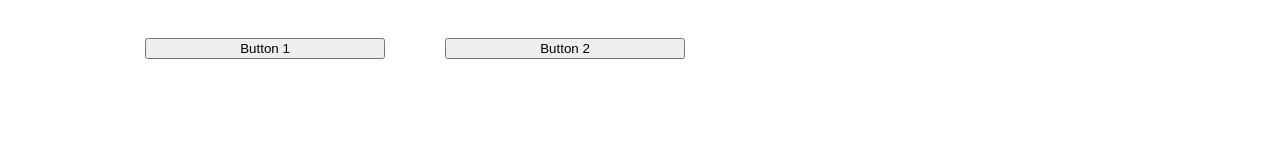
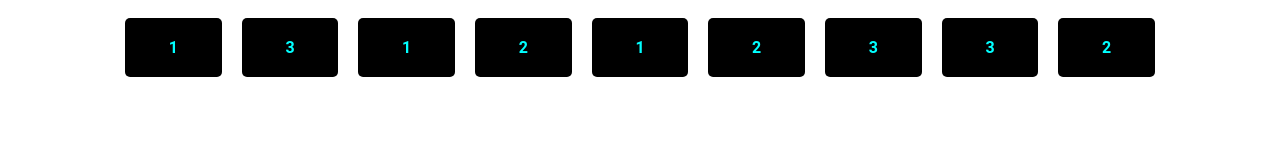
Before and after one commit to alanjameschapman/the-importance-of-this, a plain HTML site: page index.html in a window 1280 px wide. Drawn offline with nearby package versions, Linux system fonts and the light colour scheme.

Commit message:
Add if statements

```diff
--- a/css/style.css
+++ b/css/style.css
@@ -1,4 +1,4 @@
-#container {
+.container {
     display: flex;
     flex-flow: row wrap;
     box-sizing: border-box;
@@ -7,20 +7,17 @@
     max-width: 1050px;
 }
 
-.card {
+.box {
     flex: 1;
     display: flex;
     flex-flow: column;
     max-width: 240px;
     margin: 10px;
     padding: 20px;
-    background-color: #fff;
+    background-color: #000;
+    color: aqua;
+    text-align: center;
+    border-radius: 5px;
+    font-family: 'Roboto', sans-serif;
+    font-weight: 700;
 }
-
-.make-red {
-    background-color: red;
-}
-
-.make-blue {
-    background-color: blue;
-}
--- a/index.html
+++ b/index.html
@@ -12,13 +12,18 @@
 </head>
 
 <body>
-    <div id="container">
-        <div class="card">
-            <button>Button 1</button>
-        </div>
-        <div class="card">
-            <button>Button 2</button>
-        </div>
+    <div class="container">
+        <div class="box one">1</div>
+        <div class="box three">3</div>
+        <div class="box one">1</div>
+
+        <div class="box two">2</div>
+        <div class="box one">1</div>
+        <div class="box two">2</div>
+
+        <div class="box three">3</div>
+        <div class="box three">3</div>
+        <div class="box two">2</div>
     </div>
     <script type="text/javascript" src="js/script.js"></script>
 </body>
--- a/js/script.js
+++ b/js/script.js
@@ -1,7 +1,22 @@
-$('button').mouseenter(function() {
-    $(this).removeClass('make-blue').addClass('make-red');
+$(document).ready(function() {
+    $(".box").on("click", function() {
+    	/**
+    	 * When we click on an element that has
+    	 * a 'box' class, this event will be fired.
+    	 */
+    	var classNames = $(this).attr("class").split(" ");
+    	var boxClass = classNames[0];
+    	var className = classNames[1];
+    	if ($(this).css("background-color") == "rgb(255, 0, 0)") {
+    		// If this object is already red, turn it black
+    		$("." + className).css("background-color", "#000");
+    	} else {
+    		// Else turn all elements with a box class black
+    		// and then change the color of all elements
+    		// with the same class name as the clicked element
+    		// to red.
+    		$("." + boxClass).css("background-color", "#000");
+    		$("." + className).css("background-color", "red");
+    	}
+    });
 })
-
-$('button').mouseleave(function() {
-    $(this).removeClass('make-red').addClass('make-blue');
-})
```
